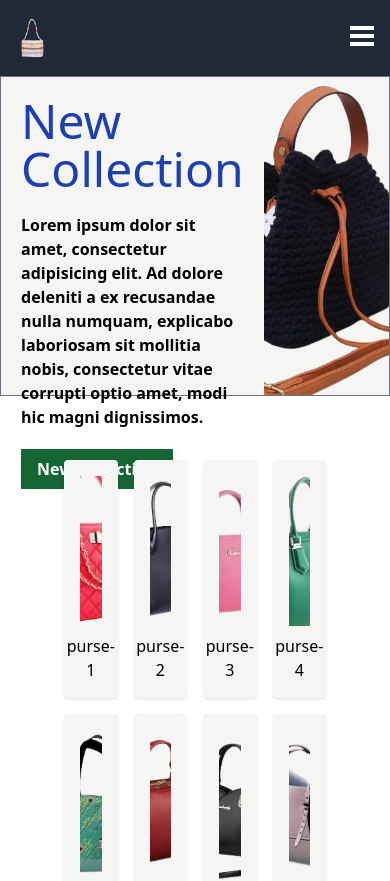
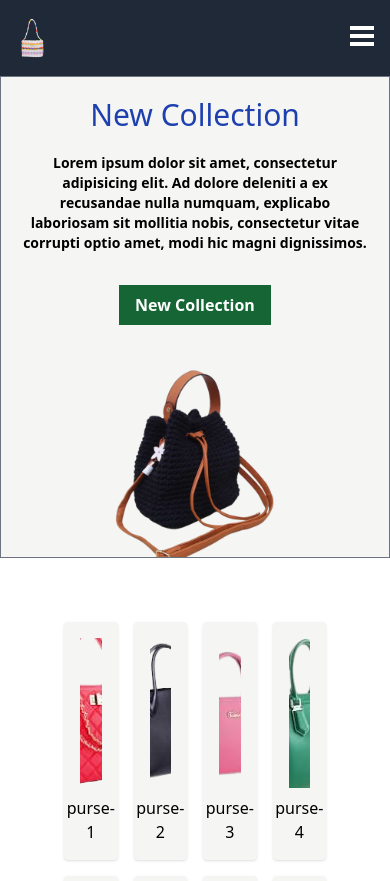
Before and after one commit to bvp1518/E-commerce-app-next-ts, a Next.js app: page / in a window 390 px wide. Shown: the top 881 px of the page. Built offline with nearby package versions, Linux system fonts and the light colour scheme.

Commit message:
till-newcollection responsive

```diff
--- a/app/component/NewCollection.module.css
+++ b/app/component/NewCollection.module.css
@@ -1,28 +1,28 @@
 /* NewCollection.module.css */
 .collectionContainer {
-    @apply bg-stone-100 flex border border-gray-500 h-80 w-full;
+  @apply bg-stone-100 flex flex-col md:flex-row border border-gray-500 h-auto md:h-80 w-full;
 }
 
 .collectionContent {
-    @apply flex-1 p-5;
+  @apply flex-1 p-5 text-center md:text-left; /* Center on small screens */
 }
 
 .collectionTitle {
-    @apply text-5xl mb-5 text-blue-800;
+  @apply text-3xl md:text-5xl mb-5 text-blue-800; /* Adjust font size for small screens */
 }
 
 .collectionDescription {
-    @apply font-bold mb-5;
+  @apply font-bold mb-5 text-sm md:text-base; /* Adjust font size for small screens */
 }
 
 .collectionButton {
-    @apply bg-green-800 font-bold text-white py-2 px-4;
+  @apply bg-green-800 font-bold text-white py-2 px-4 mt-3 md:mt-0; /* Add margin on small screens */
 }
 
 .collectionImageContainer {
-    @apply flex-1 flex items-center justify-center;
+  @apply flex-1 flex items-center justify-center mt-5 md:mt-0; /* Adjust margin for small screens */
 }
 
 .collectionImage {
-    @apply h-full w-auto object-cover transition-transform duration-2000 ease-in-out;
+  @apply h-48 md:h-full w-auto object-cover transition-transform duration-2000 ease-in-out;
 }
```
Lines whose indentation alone changed are shown as unchanged.
